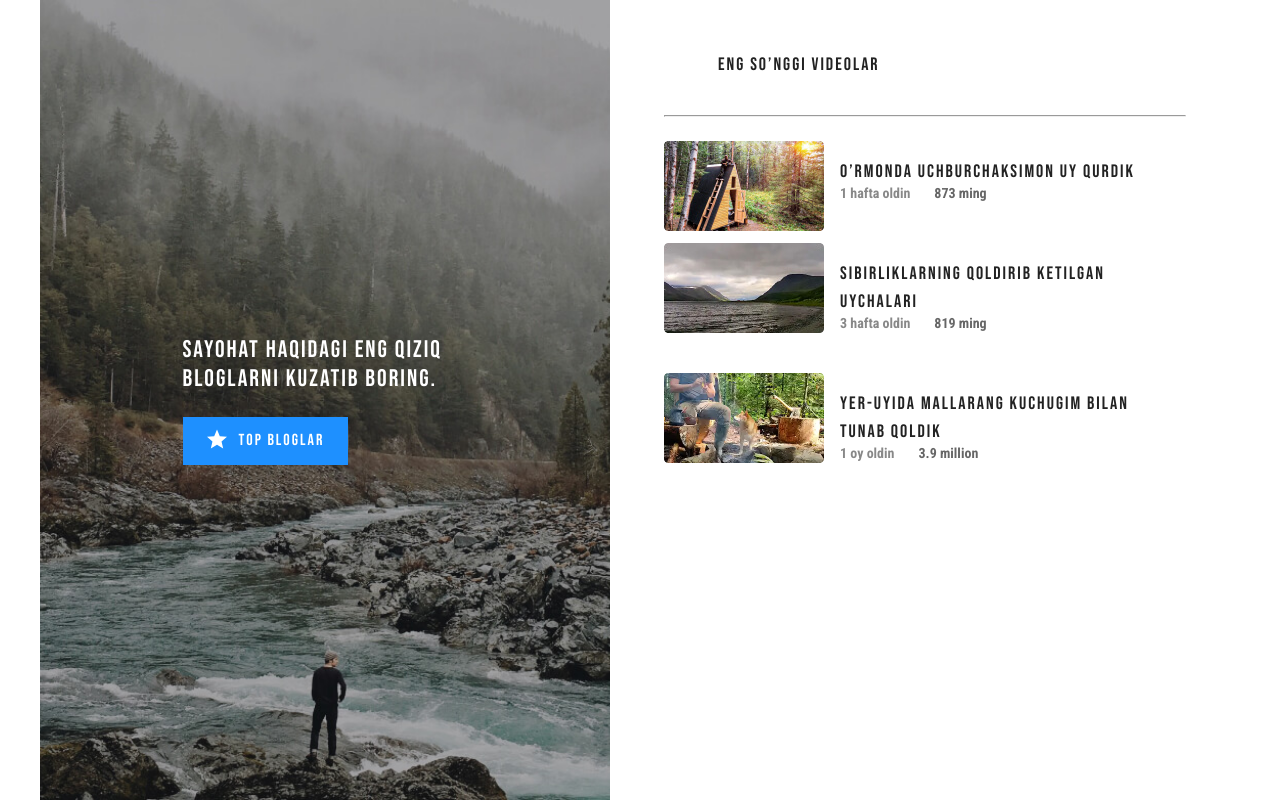
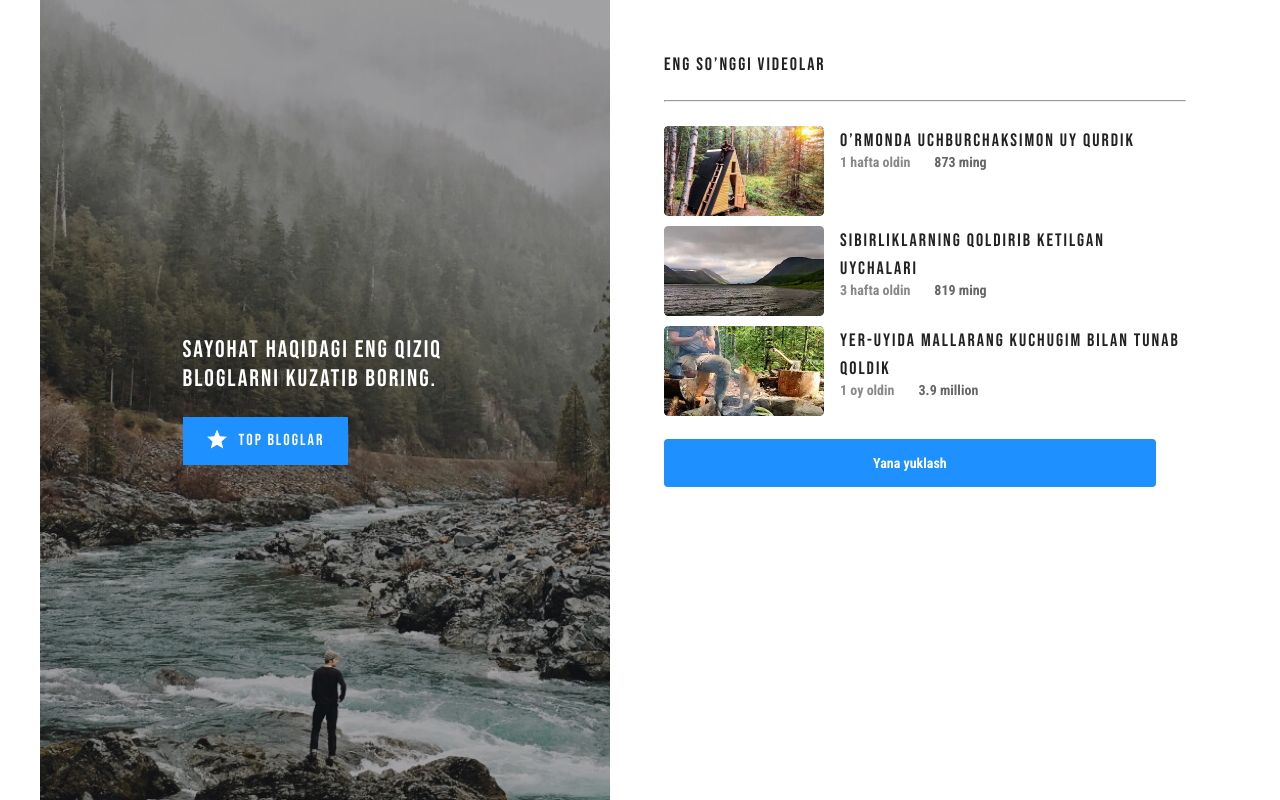
Before and after one commit to IbragimovOlimjon/004-Articles-maketi, a plain HTML site: page index.html in a window 1280 px wide. Drawn offline with nearby package versions, Linux system fonts and the light colour scheme.

Commit message:
the link was styled

```diff
--- a/css/styles.css
+++ b/css/styles.css
@@ -153,16 +153,16 @@ only screen and (                min-resolution: 2dppx) {
     line-height: 22px;
     letter-spacing: 2px;
     color: #222222;
-    padding-bottom: 24px;
-    margin-left: 54px;
+    margin-bottom: 24px;
     margin-top: 54px;
     font-family: 'Bebas Neue', "Roboto Condensed", "Arial", "sans-serif";
 }
 
 .iteam-latest-videos-img {
     width: 160px;
-    height: 90px;
+    height: auto;
     border-radius: 4px;
+    margin-right: 16px;
 }
 
 .iteam-latest-videos-link {
@@ -177,15 +177,19 @@ only screen and (                min-resolution: 2dppx) {
 
 .iteam-latest-videos-meta {
     display: flex;
-    margin-bottom: 16px;
+    margin-bottom: 10px;
 }
 
 .latest-videos-iteam {
     list-style: none;
+    margin: 0;
+    margin-bottom: 10px;
+    display: flex;
 }
 
+
 .iteam-latest-videos-info {
-    padding: 16px 16px;
+
 
 }
 .iteam-latest-videos-heading {
@@ -194,7 +198,7 @@ only screen and (                min-resolution: 2dppx) {
 }
 
 .iteam-latest-videos-published-at {
-    padding-right: 24px;
+    margin-right: 24px;
     font-weight: 400;
     font-size: 14px;
     line-height: 16px;
@@ -203,10 +207,10 @@ only screen and (                min-resolution: 2dppx) {
 
 .iteam-latest-videos {
     display: flex;
-    align-items: flex-start;
+    align-items: center;
     padding: 0px;
+    margin: 0;
     margin-bottom: 10px;
-
 }
 
 .iteam-latest-videos-views {
@@ -231,3 +235,19 @@ only screen and (                min-resolution: 2dppx) {
     margin: 0;
     margin-bottom: 24px;
 }
+
+.latest-videos-link {
+    margin-top: 23px;
+}
+
+.latest-videos-link-reolad {
+    display: inline-block;
+    text-decoration: none;
+    font-weight: 700;
+    font-size: 14px;
+    line-height: 16px;
+    color: #fff;
+    background-color: #1E90FF;
+    padding: 16px 209px;
+    border-radius: 4px;
+}
--- a/index.html
+++ b/index.html
@@ -44,7 +44,6 @@
 
                 <ul class="latest-videos-list">
                     <li class="latest-videos-iteam">
-                        <div class="iteam-latest-videos">
                             <img class="iteam-latest-videos-img" src="img/home-poster.jpg" alt="home" width="160" height="90" srcset="img/home-poster.jpg 1x, img/home-poster@2x.jpg 2x">
                             <div class="iteam-latest-videos-info">
                                 <h3 class="iteam-latest-videos-heading">
@@ -55,11 +54,9 @@
                                         <div class="iteam-latest-videos-views">873 ming</div>
                                     </div>
                             </div>
-                        </div>
                     </li>
 
                     <li class="latest-videos-iteam">
-                        <div class="iteam-latest-videos">
                             <img class="iteam-latest-videos-img" src="img/lake-poster.jpg" alt="lake" width="160" height="90" srcset="img/lake-poster.jpg 1x, img/lake-poster@2x.jpg 2x">
                             <div class="iteam-latest-videos-info">
                                 <h3 class="iteam-latest-videos-heading">
@@ -70,11 +67,9 @@
                                         <div class="iteam-latest-videos-views">819 ming</div>
                                     </div>
                             </div>
-                        </div>
                     </li>
 
                     <li class="latest-videos-iteam">
-                        <div class="iteam-latest-videos">
                             <img class="iteam-latest-videos-img" src="img/travel-poster.jpg" alt="travel" width="160" height="90" srcset="img/travel-poster.jpg 1x, img/travel-poster@2x.jpg 2x">
                             <div class="iteam-latest-videos-info">
                                 <h3 class="iteam-latest-videos-heading">
@@ -85,8 +80,10 @@
                                         <div class="iteam-latest-videos-views">3.9 million</div>
                                     </div>
                             </div>
-                        </div>
                     </li>
+                    <div class="latest-videos-link">
+                        <a class="latest-videos-link-reolad" href="#">Yana yuklash</a>
+                    </div>
                 </ul>
 
             </section>
```
